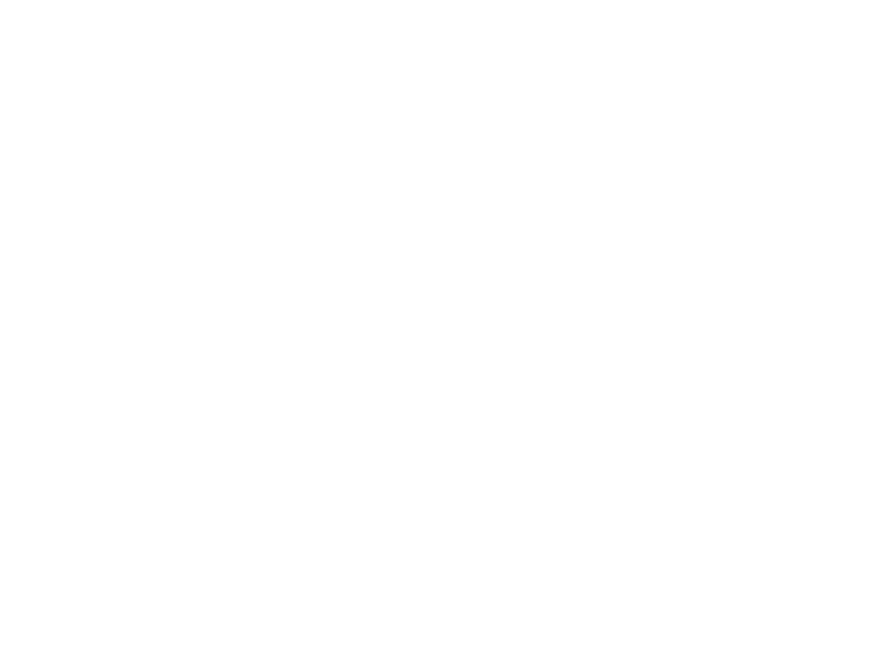
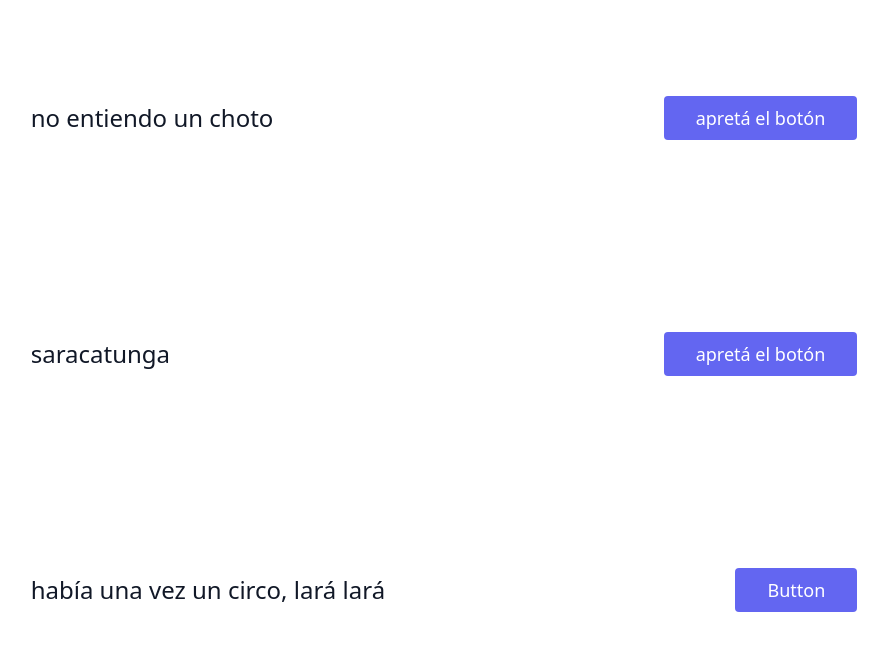
Before and after one commit to maruceballos/tarotito, a Next.js app: page / in a window 1280 px wide. Shown: the top 650 px of the page, without its empty margins (196-1084 px from the left). Built offline with nearby package versions, Linux system fonts and the light colour scheme.

Commit message:
Update site

```diff
--- a/package.json
+++ b/package.json
@@ -15,14 +15,14 @@
   },
   "devDependencies": {
     "@awkdit/editor": "^0.0.1-7",
-    "@types/node": "^20",
-    "@types/react": "^18",
+    "@types/node": "20.11.25",
+    "@types/react": "18.2.64",
     "@types/react-dom": "^18",
     "autoprefixer": "^10.0.1",
     "eslint": "^8",
     "eslint-config-next": "14.1.3",
     "postcss": "^8",
     "tailwindcss": "^3.3.0",
-    "typescript": "^5"
+    "typescript": "5.4.2"
   }
 }
--- /dev/null
+++ b/src/components/Sarasa.tsx
@@ -0,0 +1,16 @@
+export function Sarasa(props: any) {
+  return (
+    <section className="text-white-600 body-font">
+      <div className="container px-5 py-24 mx-auto">
+        <div className="lg:w-2/3 flex flex-col sm:flex-row sm:items-center items-start mx-auto">
+          <h1 className="flex-grow sm:pr-16 text-2xl font-medium title-font text-gray-900">
+            {props.t1}
+          </h1>
+          <button className="flex-shrink-0 text-white bg-indigo-500 border-0 py-2 px-8 focus:outline-none hover:bg-red-600 rounded text-lg mt-10 sm:mt-0">
+            {props.t2}
+          </button>
+        </div>
+      </div>
+    </section>
+  );
+}
--- a/src/pages/index.tsx
+++ b/src/pages/index.tsx
@@ -1,3 +1,14 @@
+import { FormularioDeLaHome } from "@/components/FormularioDeLaHome";
+import { HeroDeLaHome } from "@/components/HeroDeLaHome";
+import { Sarasa } from "@/components/Sarasa";
 export default function Page() {
-  return <></>;
+  return (
+    <>
+      <HeroDeLaHome />
+      <FormularioDeLaHome />
+      <Sarasa t1="no entiendo un choto" t2="apretá el botón" />
+      <Sarasa t1="saracatunga" t2="apretá el botón" />
+      <Sarasa t1="había una vez un circo, lará lará" t2="Button" />
+    </>
+  );
 }
```
Also changed, not shown: 1 other file (tests, documents, lock files or other folders).
